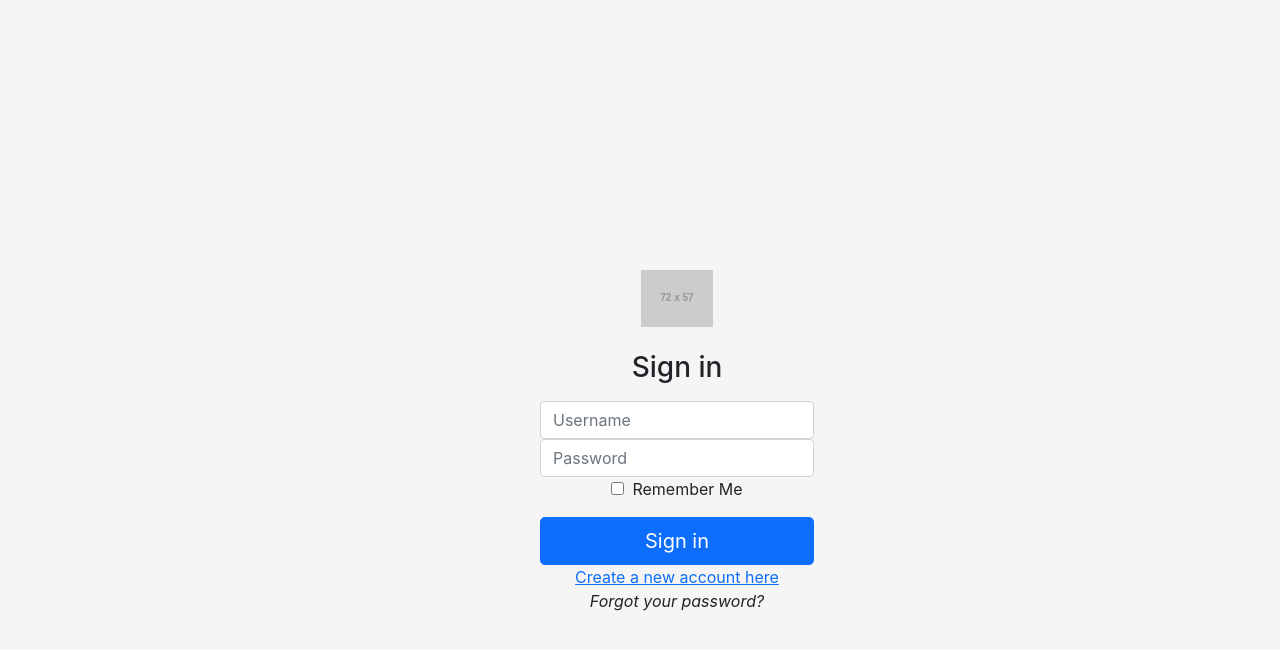
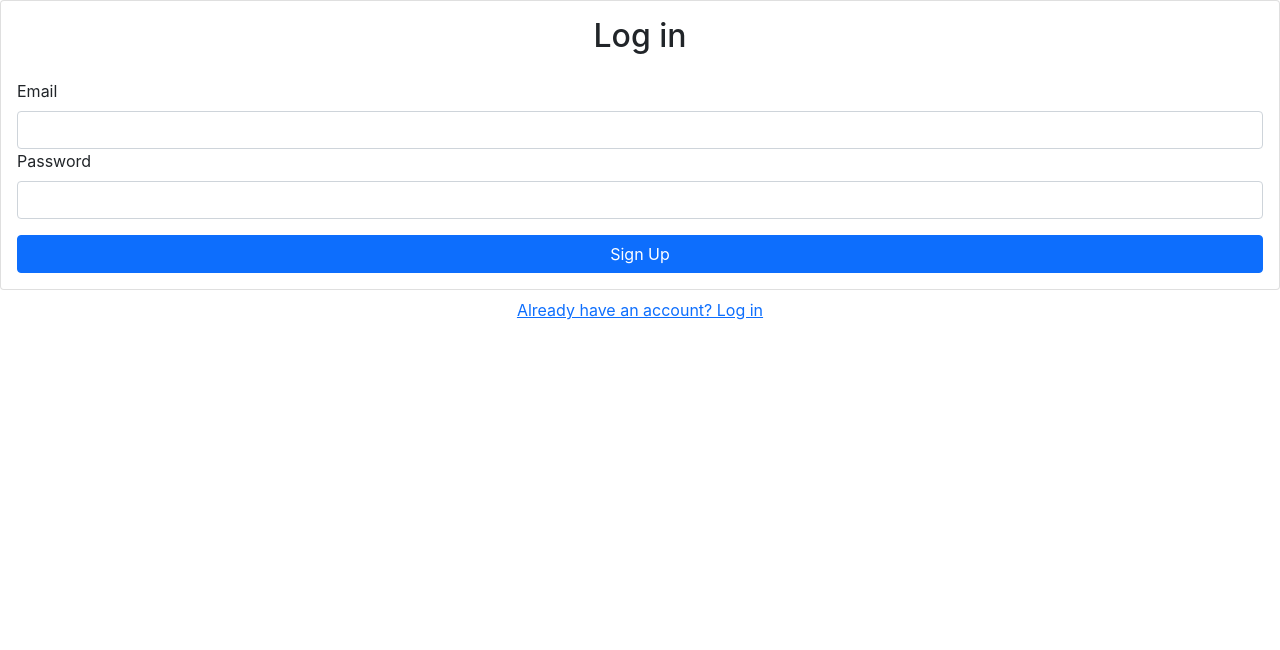
Before and after one commit to waspa/social-media-app, a React (Create React App) app in the folder social-media-app/: page / in a window 1280 px wide. Shown: the top 650 px of the page. Built offline with nearby package versions, Linux system fonts and the light colour scheme.

Commit message:
Add Bootstrap css

```diff
--- a/social-media-app/package.json
+++ b/social-media-app/package.json
@@ -6,8 +6,10 @@
     "@testing-library/jest-dom": "^5.11.9",
     "@testing-library/react": "^11.2.5",
     "@testing-library/user-event": "^12.8.3",
+    "bootstrap": "^4.6.0",
     "firebase": "^8.2.10",
     "react": "^17.0.1",
+    "react-bootstrap": "^1.5.1",
     "react-dom": "^17.0.1",
     "react-router-dom": "^5.2.0",
     "react-scripts": "4.0.3",
--- a/social-media-app/src/App.js
+++ b/social-media-app/src/App.js
@@ -1,5 +1,6 @@
 import React from "react";
-import SignIn from "./components/SignIn/SignIn";
+//import SignIn from "./components/SignIn/SignIn";
+import BSSignin from './BS Signin/BSSignin'
 import { BrowserRouter as Router, Switch, Route } from "react-router-dom";
 import RegisterAccount from "./components/RegisterAccount/RegisterAccount";
 
@@ -9,7 +10,7 @@ function App() {
       <Router>
         <Switch>
           <Route exact path="/">
-            <SignIn />
+            <BSSignin />
           </Route>
           <Route path="/registeraccount">
             <RegisterAccount />
--- /dev/null
+++ b/social-media-app/src/BS Signin/BSSignin.jsx
@@ -0,0 +1,32 @@
+import React from 'react'
+import {Link} from 'react-router-dom'
+import {Card, Button, Form} from 'react-bootstrap'
+
+export default function Sigin() {
+
+
+    return (
+        <>
+          <Card className="">
+              <Card.Body>
+                  <h2 className="text-center mb-4">Log in</h2>
+                  <Form>
+                      <Form.Group id="email">
+                        <Form.Label>Email</Form.Label>
+                        <Form.Control type="email"  required />
+                      </Form.Group>
+                      <Form.Group id="password" className="mb-3">
+                        <Form.Label>Password</Form.Label>
+                        <Form.Control type="password"  required />
+                      </Form.Group>
+                      <Button className="w-100" type="submit">Sign Up</Button>
+                  </Form>
+              </Card.Body>
+          </Card>
+          <div className="w-100 text-center mt-2">
+          <Link to="/registeraccount">Already have an account? Log in</Link>
+
+          </div>
+        </>
+    )
+}
--- a/social-media-app/src/components/RegisterAccount/RegisterAccount.css
+++ b/social-media-app/src/components/RegisterAccount/RegisterAccount.css
@@ -7,7 +7,7 @@
   margin-left: -100px;
 }
 
-.regacc {
+/* .regacc {
   top: 50%;
   left: 38%;
-}
+} */
--- a/social-media-app/src/components/RegisterAccount/RegisterAccount.jsx
+++ b/social-media-app/src/components/RegisterAccount/RegisterAccount.jsx
@@ -2,13 +2,13 @@ import React from "react";
 import { Link } from "react-router-dom";
 import "./RegisterAccount.css";
 
-function RegisterAccount() {
+export function RegisterAccount() {
   return (
     <>
       <div>
         <h1 className="centered2">Super Awesome app</h1>
       </div>
-      <div className="container col-4 centered regacc border">
+      <div className=" container regacc border">
         <div className=" ">
           <div className="d-flex justify-content-center">
             <h5 className="">Register new account</h5>
--- a/social-media-app/src/components/SignIn/SignIn.jsx
+++ b/social-media-app/src/components/SignIn/SignIn.jsx
@@ -1,4 +1,4 @@
-import React from "react";
+ import React from "react";
 import "./SignIn.css";
 import { Link } from "react-router-dom";
 
@@ -39,8 +39,8 @@ function SignIn() {
         </form>
       </main>
       <nav>
-        <Link to="/registeraccount">Create a new account here </Link>
-        {/* <Link to="/forgotpassword">Forgot your password?</Link> */}
+        {/* <Link to="/registeraccount">Create a new account here </Link> */}
+       <Link to="/forgotpassword">Forgot your password?</Link>
         <div>
           <em>Forgot your password?</em>
         </div>
```
Also changed, not shown: social-media-app/src/BSSIgnup/BSSignup.jsx (added, +35 -0 lines), 1 other file (tests, documents, lock files or other folders).
